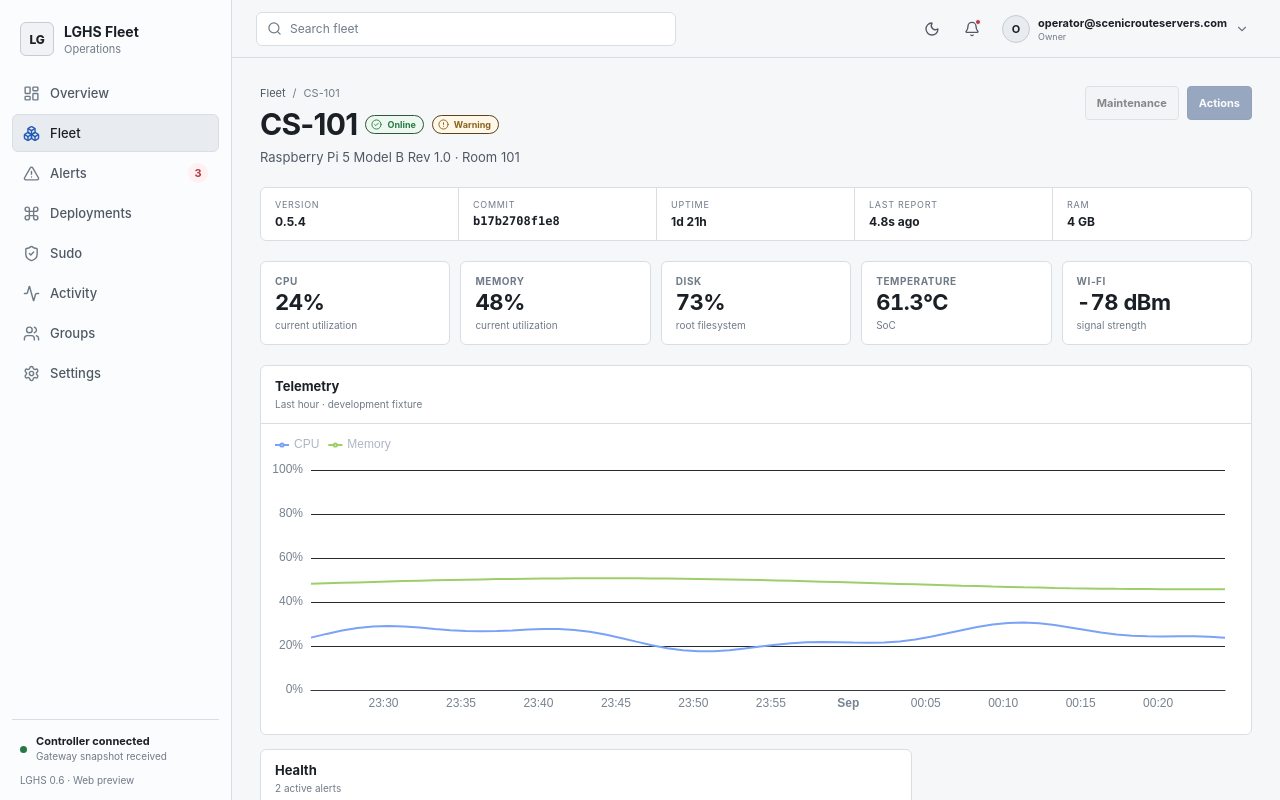
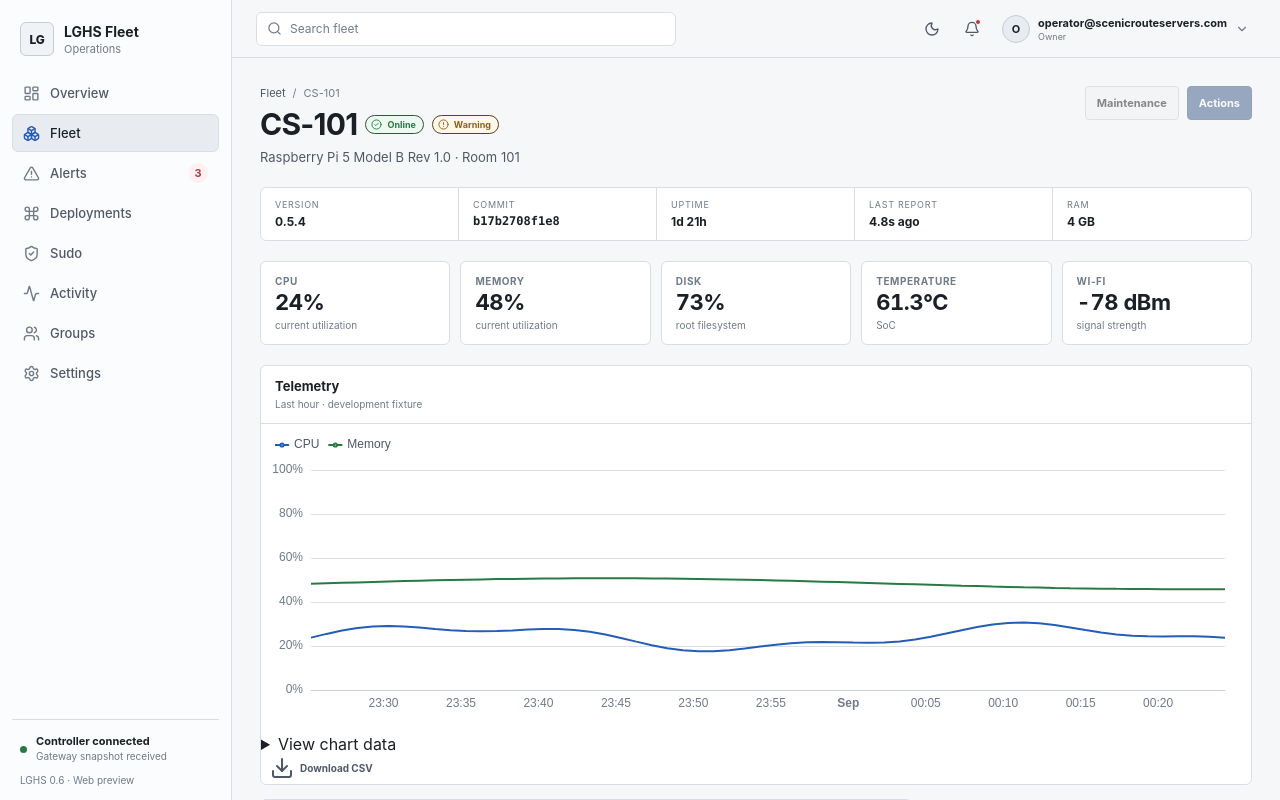
Before and after one commit to caden4314/LGHS-System, a React (Vite) app in the folder web-ui/: page /fleet/CS-101 in a window 1280 px wide. Shown: the top 800 px of the page. Built offline with nearby package versions, Linux system fonts and the light colour scheme.

Commit message:
Make Fleet telemetry charts theme-aware and accessible

```diff
--- a/web-ui/src/TelemetryChart.tsx
+++ b/web-ui/src/TelemetryChart.tsx
@@ -1,4 +1,5 @@
-import { useEffect, useMemo, useRef } from 'react'
+import { useEffect, useRef } from 'react'
+import { Download } from 'lucide-react'
 import { LineChart } from 'echarts/charts'
 import { AriaComponent, DataZoomComponent, GridComponent, LegendComponent, TooltipComponent } from 'echarts/components'
 import * as echarts from 'echarts/core'
@@ -13,41 +14,53 @@ export interface TelemetryPoint {
   memPct: number
 }
 
-export function TelemetryChart({ points }: { points: TelemetryPoint[] }) {
-  const target = useRef<HTMLDivElement | null>(null)
+function css(name: string, fallback: string) {
+  return getComputedStyle(document.documentElement).getPropertyValue(name).trim() || fallback
+}
 
-  const option = useMemo<EChartsCoreOption>(() => ({
+function chartOption(points: TelemetryPoint[]): EChartsCoreOption {
+  const accent = css('--accent', '#7aa2f7')
+  const success = css('--success', '#6fbd82')
+  const text2 = css('--text-2', '#aeb6c2')
+  const text3 = css('--text-3', '#788390')
+  const border = css('--border', '#272d35')
+  const borderStrong = css('--border-strong', '#343c46')
+
+  return {
     animation: false,
     aria: {
       enabled: true,
       decal: { show: false },
-      description: 'CPU and memory utilization over the selected time range, in percent.',
+      description: 'CPU and memory utilization over the selected time range, in percent. A complete data table is available directly below the chart.',
     },
     grid: { left: 42, right: 18, top: 36, bottom: 42, containLabel: false },
     tooltip: {
       trigger: 'axis',
       valueFormatter: (value: unknown) => `${Number(value).toFixed(1)}%`,
+      backgroundColor: css('--surface', '#111419'),
+      borderColor: borderStrong,
+      textStyle: { color: css('--text', '#e8ecf2') },
     },
     legend: {
       top: 0,
       left: 0,
-      textStyle: { color: '#aeb6c2' },
+      textStyle: { color: text2 },
       itemWidth: 14,
       itemHeight: 4,
     },
     xAxis: {
       type: 'time',
-      axisLine: { lineStyle: { color: '#343a43' } },
+      axisLine: { lineStyle: { color: borderStrong } },
       axisTick: { show: false },
-      axisLabel: { color: '#788390' },
+      axisLabel: { color: text3 },
       splitLine: { show: false },
     },
     yAxis: {
       type: 'value',
       min: 0,
       max: 100,
-      axisLabel: { color: '#788390', formatter: '{value}%' },
-      splitLine: { lineStyle: { color: '#252a31' } },
+      axisLabel: { color: text3, formatter: '{value}%' },
+      splitLine: { lineStyle: { color: border } },
     },
     dataZoom: [
       { type: 'inside', filterMode: 'none' },
@@ -58,8 +71,9 @@ export function TelemetryChart({ points }: { points: TelemetryPoint[] }) {
         type: 'line',
         showSymbol: false,
         sampling: 'lttb',
-        lineStyle: { width: 2, color: '#7aa2f7' },
-        itemStyle: { color: '#7aa2f7' },
+        lineStyle: { width: 2, color: accent },
+        itemStyle: { color: accent },
+        emphasis: { focus: 'series' },
         data: points.map((point) => [point.at, point.cpuPct]),
       },
       {
@@ -67,24 +81,73 @@ export function TelemetryChart({ points }: { points: TelemetryPoint[] }) {
         type: 'line',
         showSymbol: false,
         sampling: 'lttb',
-        lineStyle: { width: 2, color: '#9ece6a' },
-        itemStyle: { color: '#9ece6a' },
+        lineStyle: { width: 2, color: success },
+        itemStyle: { color: success },
+        emphasis: { focus: 'series' },
         data: points.map((point) => [point.at, point.memPct]),
       },
     ],
-  }), [points])
+  }
+}
+
+function downloadCsv(points: TelemetryPoint[]) {
+  const rows = ['timestamp,cpu_pct,memory_pct', ...points.map((point) => `${new Date(point.at).toISOString()},${point.cpuPct.toFixed(2)},${point.memPct.toFixed(2)}`)]
+  const blob = new Blob([`${rows.join('\n')}\n`], { type: 'text/csv;charset=utf-8' })
+  const url = URL.createObjectURL(blob)
+  const link = document.createElement('a')
+  link.href = url
+  link.download = `lghs-telemetry-${new Date().toISOString().replaceAll(':', '-')}.csv`
+  document.body.append(link)
+  link.click()
+  link.remove()
+  URL.revokeObjectURL(url)
+}
+
+export function TelemetryChart({ points }: { points: TelemetryPoint[] }) {
+  const target = useRef<HTMLDivElement | null>(null)
 
   useEffect(() => {
     if (!target.current) return
     const chart = echarts.init(target.current, undefined, { renderer: 'canvas' })
-    chart.setOption(option)
+    const applyTheme = () => chart.setOption(chartOption(points), true)
+    applyTheme()
+
     const resize = new ResizeObserver(() => chart.resize())
     resize.observe(target.current)
+    const theme = new MutationObserver(applyTheme)
+    theme.observe(document.documentElement, { attributes: true, attributeFilter: ['data-theme'] })
+
     return () => {
+      theme.disconnect()
       resize.disconnect()
       chart.dispose()
     }
-  }, [option])
+  }, [points])
 
-  return <div className="telemetry-chart" ref={target} role="img" aria-label="CPU and memory utilization time series" />
+  return (
+    <div className="telemetry-figure">
+      <div className="telemetry-chart" ref={target} role="img" aria-label="CPU and memory utilization time series" />
+      <div className="telemetry-data-actions">
+        <details>
+          <summary>View chart data</summary>
+          <div className="telemetry-data-table-wrap">
+            <table className="telemetry-data-table">
+              <caption>CPU and memory utilization data</caption>
+              <thead><tr><th>Time</th><th>CPU</th><th>Memory</th></tr></thead>
+              <tbody>
+                {points.map((point) => (
+                  <tr key={point.at}>
+                    <td>{new Date(point.at).toLocaleString()}</td>
+                    <td>{point.cpuPct.toFixed(1)}%</td>
+                    <td>{point.memPct.toFixed(1)}%</td>
+                  </tr>
+                ))}
+              </tbody>
+            </table>
+          </div>
+        </details>
+        <button className="button ghost compact" type="button" onClick={() => downloadCsv(points)}><Download aria-hidden="true" /> Download CSV</button>
+      </div>
+    </div>
+  )
 }
```
